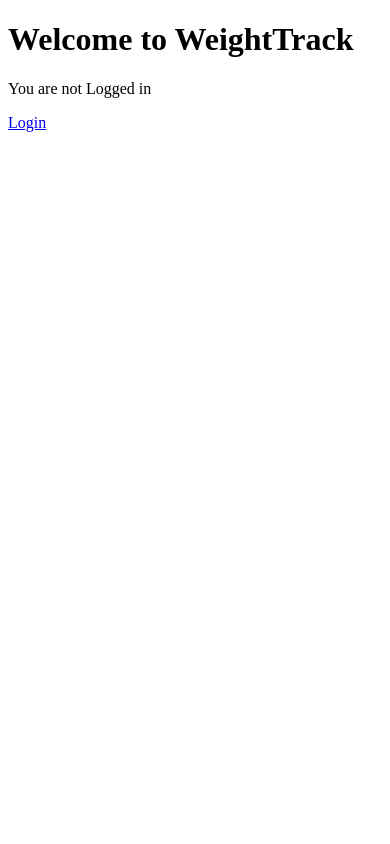
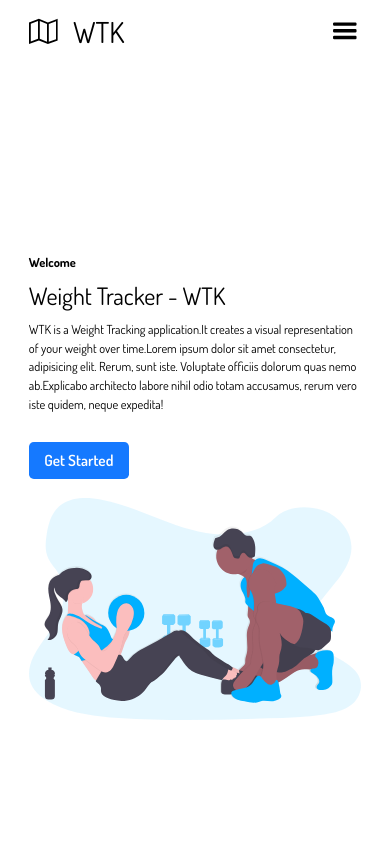
Before and after one commit to ZICCORP/weight-tracker, a Django app: template main/templates/main/home.html in a window 390 px wide. Run offline with Django 3.2, Linux system fonts and the light colour scheme; the template is opened without the code that fills it, so the values that code supplies are empty; some libraries are stand-ins or nearby versions.

Commit message:
designed the home page

```diff
--- a/main/templates/main/home.html
+++ b/main/templates/main/home.html
@@ -1,31 +1,108 @@
+{% load static %}
 <!DOCTYPE html>
-<html>
+<html lang="en">
 
 <head>
-    <title>Welcome</title>
+    <meta charset="UTF-8" />
+    <meta name="viewport" content="width=device-width, initial-scale=1.0" />
+
+    <!-- Google Font -->
+    <link rel="stylesheet" href="https://maxcdn.bootstrapcdn.com/bootstrap/4.0.0/css/bootstrap.min.css"
+        integrity="sha384-Gn5384xqQ1aoWXA+058RXPxPg6fy4IWvTNh0E263XmFcJlSAwiGgFAW/dAiS6JXm" crossorigin="anonymous">
+    <link href="https://fonts.googleapis.com/css2?family=Dosis:wght@400;600;700;800&display=swap" rel="stylesheet" />
+
+    <!-- Custom Stylesheet -->
+    <link rel="stylesheet" href="{% static 'css/style1.css' %}" />
+    <title>WTK| HOME</title>
 </head>
 
 <body>
-    <p>
+    <!-- Header -->
+    <header class="header" id="header">
+        <!-- Navigation -->
+        <div class="navigation">
+            <nav class="nav__center container">
+                <div class="nav__logo">
+                    <span>
+                        <svg>
+                            <use xlink:href="{% static 'img/sprite.svg' %}#icon-map2"></use>
+                        </svg>
+                    </span>
+                    <h1>WTK</h1>
+                </div>
+
+                <div class="nav__menu">
+                    <ul class="nav__list">
+                        <li class="nav__item">
+                            <a href="{% url 'main:home' %}" class="nav__link special">Home</a>
+                        </li>
+                        {% if user.is_authenticated %}
+                        <li class="nav__item">
+                            <a href="{% url 'main:logout' %}" class="nav__link special">Log out</a>
+                        </li>
+                        {% else %}
+                        <li class="nav__item">
+                            <a href="{% url 'main:login' %}" class="nav__link  special">Log in</a>
+                        </li>
+
+                        <li class="nav__item">
+                            <a href="{% url 'main:signup' %}" class="nav__link special">Sign up</a>
+                        </li>
+                        {% endif %}
+                    </ul>
+                </div>
+
+                <div class="hamburger">
+                    <svg>
+                        <use xlink:href="{% static 'img/sprite.svg' %}#icon-menu"></use>
+                    </svg>
+                </div>
+            </nav>
+        </div>
+
+        <!-- Banner -->
+        <div class="banner container">
+
+            <div class="banner__center">
+
+                <div class="banner__left">
+                    <span>
+
                         {% if messages %}
                         {% for message in messages %}
                         <ul>
-        <li>
-            {{message}}
+                            <li class="alert alert-success">
+                                <strong>{{message}}</strong>
                             </li>
 
                         </ul>
                         {% endfor %}
                         {% endif %}
+
+                    </span><br><br><br>
+
+                    <span><strong> Welcome{% if user.is_authenticated%}, {{ user.get_full_name}}
+                            {% endif %}</strong></span>
+                    <h1>Weight Tracker - WTK</h1>
+                    <p>
+                        WTK is a Weight Tracking application.It creates a visual representation
+                        of your weight over time.Lorem ipsum dolor sit amet consectetur, adipisicing elit. Rerum, sunt
+                        iste.
+                        Voluptate officiis dolorum quas nemo ab.Explicabo architecto labore nihil odio totam accusamus,
+                        rerum vero
+                        iste quidem, neque expedita!
                     </p>
-    <h1>Welcome to WeightTrack</h1>
-    {% if user.is_authenticated %}
-    hi {{ user.get_full_name}}
-    <p><a href="{% url 'main:logout' %}">Log Out</a></p>
-    {% else %}
-    <p>You are not Logged in</p>
-    <a href="{% url 'main:login' %}">Login</a>
-    {% endif %}
+
+
+                    <a href="{% url 'main:weight' %}">Get Started</a>
+                </div>
+                <div class="banner__right">
+                    <img src="{% static 'img/pic.svg' %}" alt="" />
+                </div>
+            </div>
+        </div>
+    </header>
+    <script src="{% static 'js/index1.js' %}"></script>
 </body>
 
 </html>
--- /dev/null
+++ b/static/css/style1.css
@@ -0,0 +1,298 @@
+/* ========== Colors ========== */
+:root {
+    color: ;
+    --default:rgba(0, 110, 255, 0.919) ;
+    --bg-color: #fff;
+    --dark-color: #fff;
+    --grey: #000;
+    --white: #000;
+    --black: #fff;
+}
+
+/* ========== Reset ========== */
+*,
+*::after,
+*::before {
+    padding: 0;
+    margin: 0;
+    box-sizing: inherit;
+}
+
+html {
+    font-size: 62.5%;
+    box-sizing: border-box;
+}
+
+@media only screen and (max-width: 996px) {
+    html {
+        font-size: 60%;
+    }
+}
+
+body {
+    font-size: 1.6rem;
+    font-family: "Dosis", sans-serif;
+    line-height: 1.5;
+}
+
+.container {
+    max-width: 114rem;
+    margin: 0 auto;
+    padding: 0 2rem;
+}
+
+@media only screen and (max-width: 996px) {
+    .container {
+        padding: 0 3rem;
+    }
+}
+
+a {
+    text-decoration: none;
+}
+
+ul {
+    list-style: none;
+}
+
+img {
+    max-width: 100%;
+    /* max-height: 100%; */
+}
+
+/* ============ header ============ */
+
+.header {
+    min-height: 100vh;
+    background-color: var(--bg-color);
+}
+
+.navigation {
+    padding: 1.5rem 0;
+}
+
+.nav__center {
+    display: flex;
+    align-items: center;
+    justify-content: space-between;
+    width: 100%;
+}
+
+.nav__center .nav__menu {
+    display: flex;
+    align-items: center;
+    height: auto;
+}
+
+.hamburger {
+    display: none;
+}
+
+.nav__logo {
+    display: flex;
+    align-items: center;
+}
+
+.nav__logo h1 {
+    font-size: 3.5rem;
+    color: var(--white);
+}
+
+.nav__logo span {
+    margin-right: 1.6rem;
+}
+
+.nav__logo svg {
+    width: 4rem;
+    height: 4rem;
+    fill: var(--white);
+}
+
+.nav__list {
+    display: flex;
+    align-items: center;
+    height: auto;
+}
+
+.nav__list .nav__item:not(:last-child) {
+    margin-right: 0.5rem;
+}
+
+.nav__list .nav__link:link,
+.nav__list .nav__link:visited {
+    display: inline-block;
+    padding: 1rem 1.5rem;
+    color: #fff;
+    font-weight: 600;
+    transition: all 300ms ease-in-out;
+}
+
+.nav__list .nav__link:hover {
+    color: var(--grey);
+}
+
+.special{
+    padding: 1rem 2rem;
+    background-color: var(--default);
+    border-radius: 3rem;
+    border: 1px solid var(--default);
+    transition: all 300ms ease-in-out;
+}
+
+.special:hover {
+    background-color: transparent;
+}
+
+@media only screen and (max-width: 768px) {
+    .nav__menu {
+        justify-content: center;
+        position: absolute;
+        top: 10%;
+        left: 0;
+        background-color: var(--black);
+        width: 100%;
+        max-height: 0;
+        overflow: hidden;
+        transition: all 300ms ease-in-out;
+    }
+
+    .nav__list {
+        padding: 1.6rem 0;
+        flex-direction: column;
+    }
+
+    .hamburger {
+        display: block;
+        cursor: pointer;
+    }
+
+    .hamburger svg {
+        width: 3.5rem;
+        height: 3.5rem;
+        fill: var(--white);
+    }
+
+    .nav__logo h1 {
+        font-size: 3rem;
+    }
+
+    .nav__logo svg {
+        width: 3rem;
+        height: 3rem;
+        fill: var(--white);
+    }
+
+    .nav__list .nav__item:not(:last-child) {
+        margin: 0 0 1rem;
+    }
+}
+
+
+.banner {
+    display: flex;
+    align-items: center;
+    justify-content: center;
+    height: calc(100vh - 8.25rem);
+    width: 100%;
+}
+
+.banner__center {
+    display: flex;
+    align-items: center;
+}
+
+.banner__right {
+    flex: 1 1 50%;
+}
+
+.banner__left {
+    color: var(--white);
+    margin-right: 2rem;
+    flex: 1 1 50%;
+}
+
+.banner__left span {
+    display: inline-block;
+    color: var(--grey);
+    margin-bottom: 1.5rem;
+}
+
+.banner__left h1 {
+    font-size: 4.5rem;
+    line-height: 1.2;
+    text-transform: capitalize;
+    margin-bottom: 1.5rem;
+}
+
+.banner__left p {
+    color: var(--grey);
+    margin-bottom: 3rem;
+}
+
+.banner__left a:link,
+.banner__left a:visited {
+    display: inline-block;
+    padding: 1rem 2rem;
+    background-color: var(--default);
+    color: #fff;
+    font-weight: 600;
+    border-radius: 0.5rem;
+}
+
+@media only screen and (max-width: 1200px) {
+    .banner__left span {
+        margin-bottom: 1rem;
+    }
+
+    .banner__left h1 {
+        font-size: 4rem;
+        margin-bottom: 1rem;
+    }
+
+    .banner__left p {
+        font-size: 1.5rem;
+    }
+}
+
+@media only screen and (max-width: 996px) {
+    .banner__left span {
+        font-size: 1.4rem;
+    }
+
+    .banner__left h1 {
+        font-size: 3rem;
+    }
+
+    .banner__left p {
+        font-size: 1.4rem;
+    }
+
+    .banner__left a:link,
+    .banner__left a:visited {
+        padding: 0.7rem 1.6rem;
+    }
+}
+
+@media only screen and (max-width: 768px) {
+    .banner__center {
+        flex-direction: column;
+    }
+
+    .banner__left {
+        color: var(--white);
+        margin: 0 0 2rem;
+        flex: 1 1 50%;
+    }
+
+    .banner__left span {
+        font-size: 1.3rem;
+    }
+
+    .banner__left h1 {
+        font-size: 2.5rem;
+    }
+
+    .banner__left p {
+        font-size: 1.3rem;
+    }
+}
--- /dev/null
+++ b/static/js/index1.js
@@ -0,0 +1,14 @@
+const navOpen = document.querySelector(".hamburger");
+const navContainer = document.querySelector(".nav__menu");
+const list = document.querySelector(".nav__list");
+
+navOpen.addEventListener("click", () => {
+  const listHeight = list.getBoundingClientRect().height;
+  const navHeight = navContainer.getBoundingClientRect().height;
+
+  if (navHeight === 0) {
+    navContainer.style["max-height"] = `${listHeight}px`;
+  } else {
+    navContainer.style["max-height"] = 0;
+  }
+});
```
Also changed, not shown: main/templates/main/login.html (deleted, +0 -18 lines), main/templates/main/signup.html (deleted, +0 -28 lines), static/img/pic.svg (added), static/img/sprite.svg (added). Lines whose indentation alone changed are shown as unchanged.
